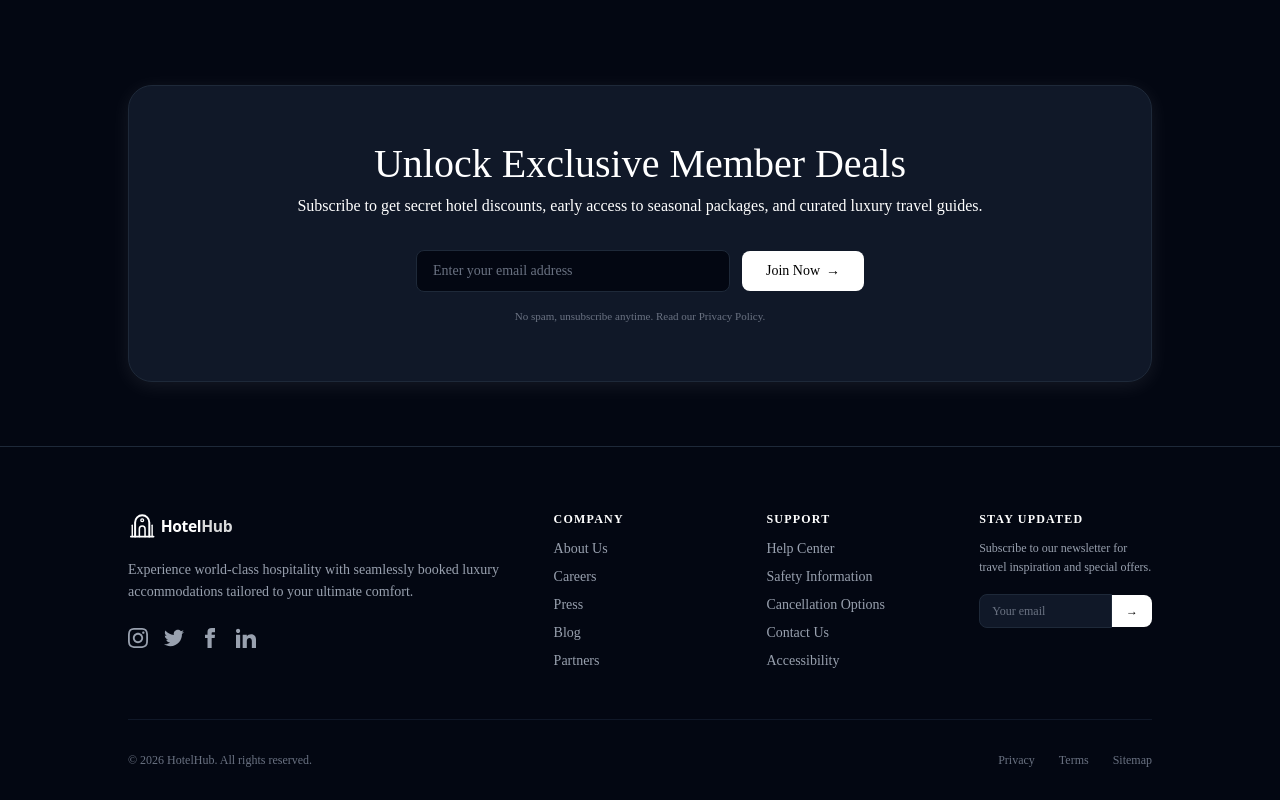
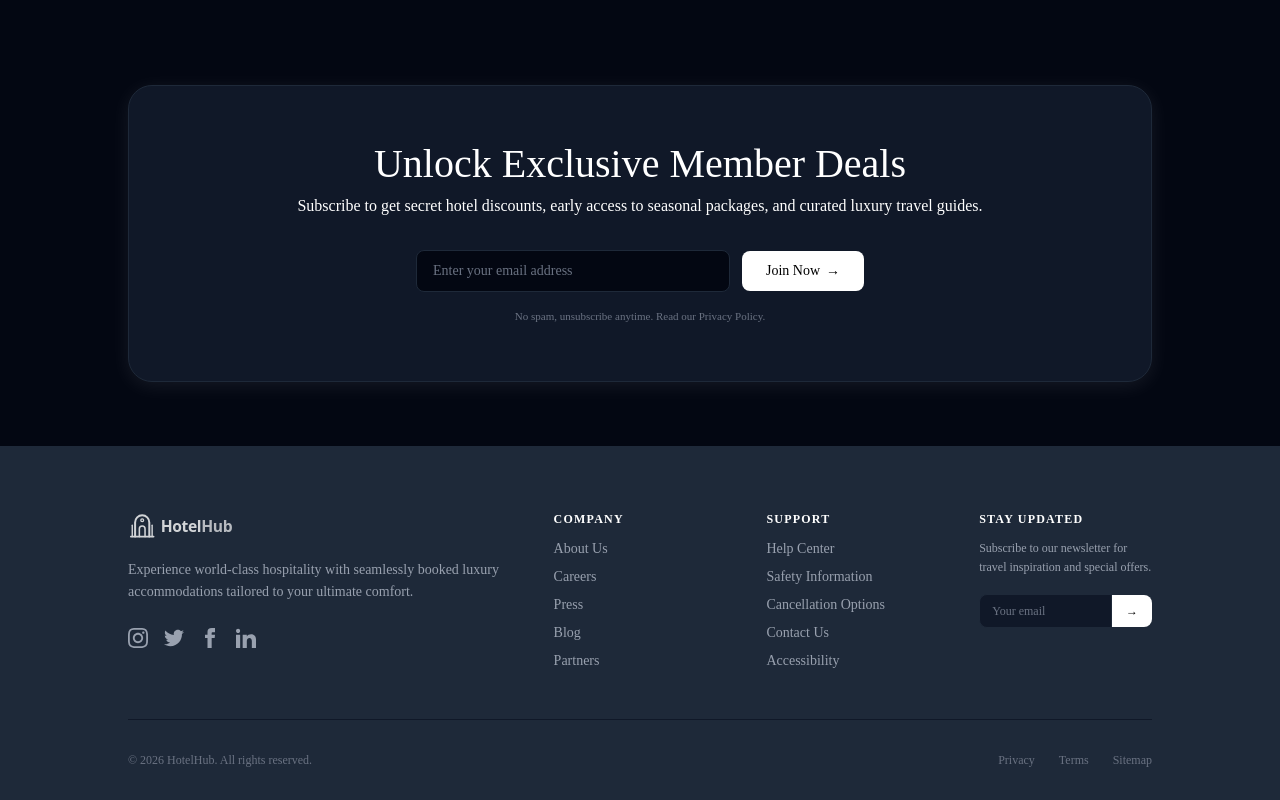
Before and after one commit to MehmoodCoder/Hotel_Booking_MERN_App, a React (Vite) app in the folder client/: page / in a window 1280 px wide. Shown: the part 2730-3530 px from the top of the page. Built offline with nearby package versions, Linux system fonts and the light colour scheme; no server answers.

Commit message:
Update UI & Will add Official links

```diff
--- a/client/src/components/Footer.jsx
+++ b/client/src/components/Footer.jsx
@@ -3,14 +3,15 @@ import logo from "../assets/logo.svg";
 
 const Footer = () => {
   return (
-    <footer className="w-full bg-gray-950 text-gray-400 border-t border-gray-800 px-6 md:px-16 lg:px-24 xl:px-32 pt-16 pb-8">
+    <footer className="w-full bg-gray-800 text-gray-400 border-t border-gray-800 px-6 md:px-16 lg:px-24 xl:px-32 pt-16 pb-8">
       <div className="grid grid-cols-1 md:grid-cols-2 lg:grid-cols-5 gap-10 pb-12">
         <div className="lg:col-span-2 space-y-4">
-          <img src={logo} alt="Company Logo" className="h-8 w-auto" />
+          <img src={logo} alt="Company Logo" className="h-8 w-auto opacity-80" />
           <p className="text-xs md:text-sm text-gray-400 font-light max-w-sm leading-relaxed">
             Experience world-class hospitality with seamlessly booked luxury
             accommodations tailored to your ultimate comfort.
           </p>
+          {/* Add Offial Links */}
           <div className="flex items-center gap-4 pt-2 text-gray-400">
             <a href="#" className="hover:text-white transition-colors">
               <svg className="w-5 h-5 fill-current" viewBox="0 0 24 24">
```
